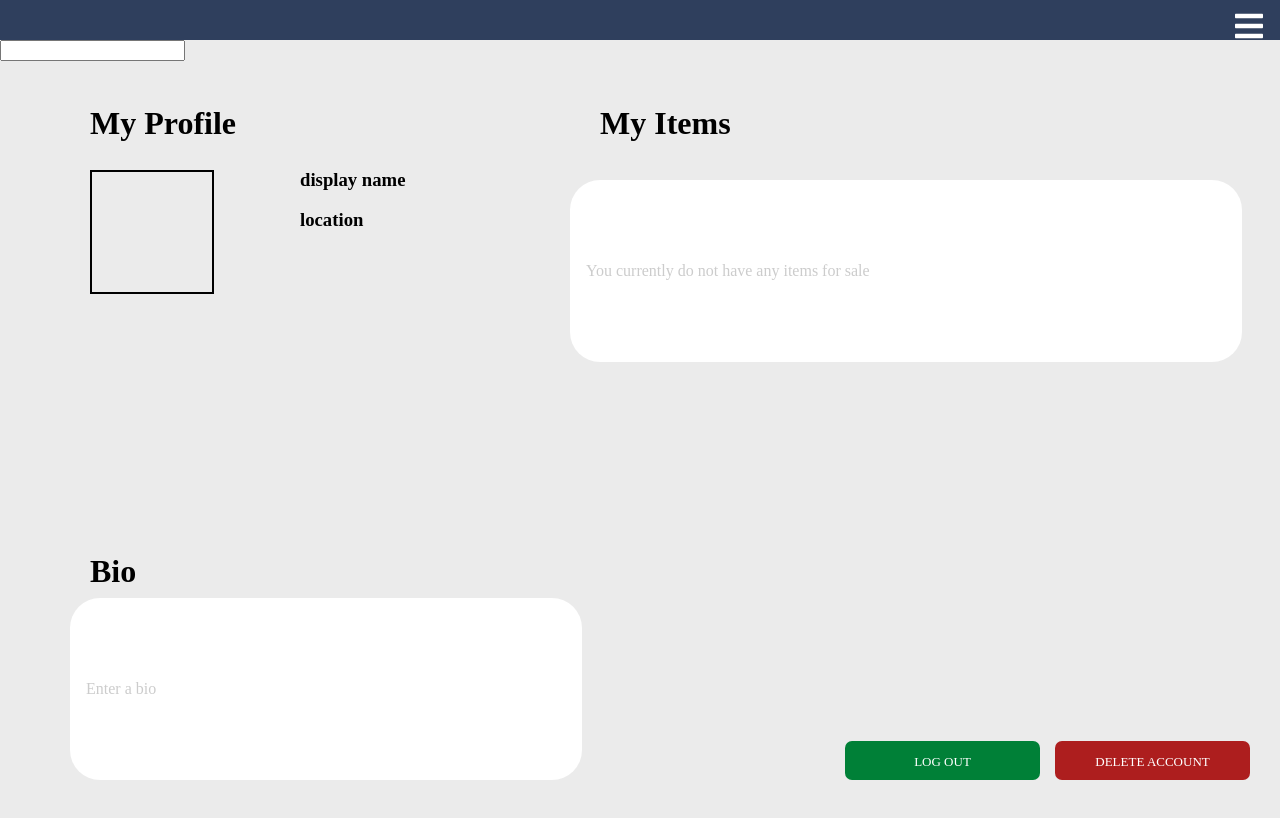
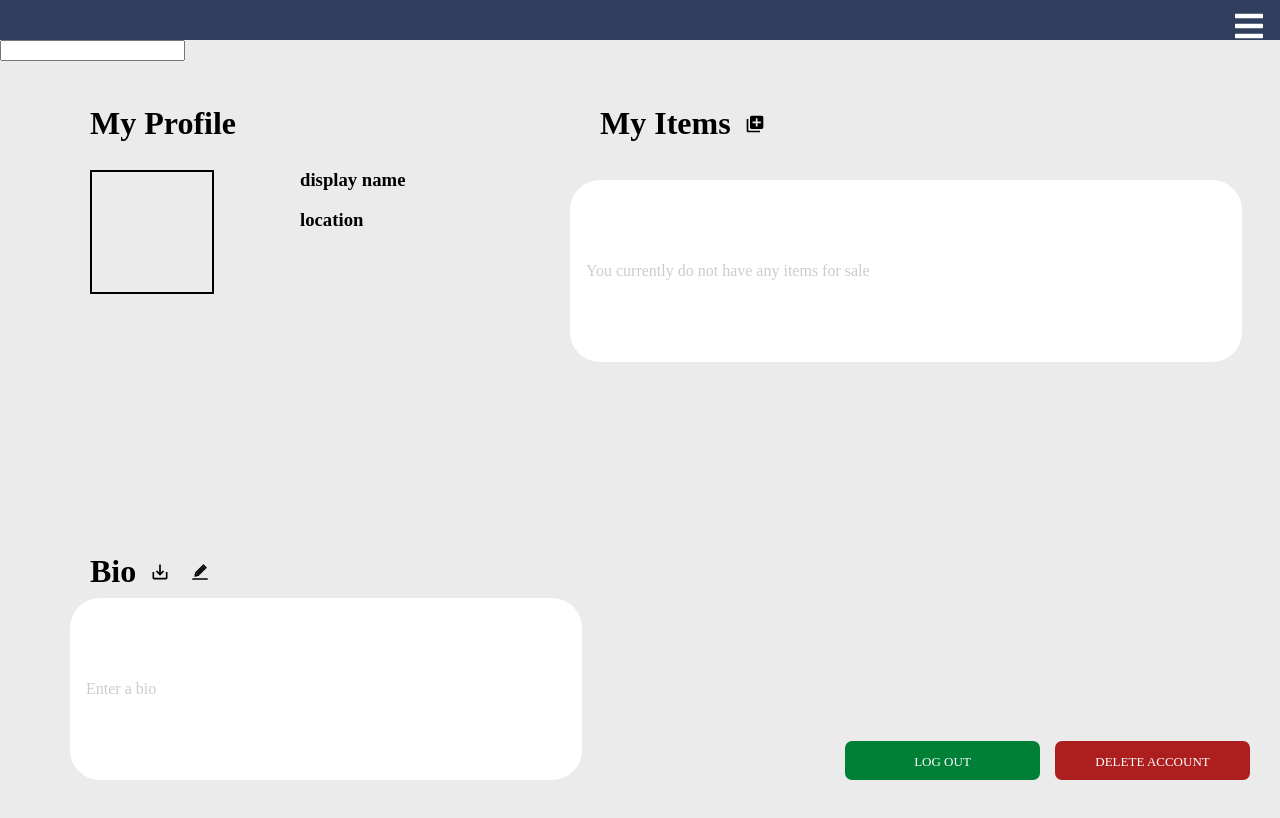
Before and after one commit to DonVlad1/m40Group1Front-End, a React (Create React App) app: page /profile in a window 1280 px wide. Shown: the top 818 px of the page. Built offline with nearby package versions, Linux system fonts and the light colour scheme.

Commit message:
added icons

```diff
--- a/src/css/profile.css
+++ b/src/css/profile.css
@@ -96,6 +96,26 @@ body {
     background-color: #f0eeee;
   }
 
+  .save {
+    background-color: transparent;
+    border: none;
+    font-size: 20px;
+  }
+
+  .save:hover {
+    color: #008037;
+  }
+
+  .edit {
+    background-color: transparent;
+    border: none;
+    font-size: 20px;
+  }
+
+  .edit:hover {
+    color: #008037;
+  }
+
   .items-title {
     position: absolute;
     top: 100px;
@@ -142,6 +162,16 @@ body {
 
   .list-items__input:focus + .search__button {
     background-color: #f0eeee;
+  }
+
+  .add {
+    background-color: transparent;
+    border: none;
+    font-size: 20px;
+  }
+
+  .add:hover {
+    color: #008037;
   }
 
 .profile-btns{
--- a/src/pages/profile.js
+++ b/src/pages/profile.js
@@ -2,6 +2,8 @@ import React, { useState } from "react";
 import { useNavigate, Link } from "react-router-dom";
 import '../css/profile.css';
 import { deleteUser } from "../utils";
+import { MdSaveAlt, MdLibraryAdd } from "react-icons/md";
+import { AiTwotoneEdit } from "react-icons/ai";
 
 function Profile({loggedIn, setLoggedIn, user, email}) {
     const navigate = useNavigate();
@@ -22,6 +24,10 @@ function Profile({loggedIn, setLoggedIn, user, email}) {
         console.log("logged out")
         await setLoggedIn(false)
         await navigate("/login")
+    }
+
+    const listPage = async () => {
+        await navigate("/postCreate")
     }
 
 
@@ -47,11 +53,11 @@ function Profile({loggedIn, setLoggedIn, user, email}) {
                     <h3>{email}</h3>
                     <h3>location</h3>
                 </div>
-                <h1 className="bio-title">Bio</h1>
+                <h1 className="bio-title">Bio <button className="save"><MdSaveAlt/></button> <button className="edit"><AiTwotoneEdit/></button></h1>
                 <div class="bio">
                 <input type="text" class="bio__input" placeholder="Enter a bio"/>
                 </div>
-                <h1 className="items-title">My Items</h1>
+                <h1 className="items-title">My Items <button className="add" onClick={() => listPage()}><MdLibraryAdd/></button></h1>
                 <div class="list-items">
                 <input type="text" class="list-items__input" placeholder="You currently do not have any items for sale"/>
                 </div>
```
